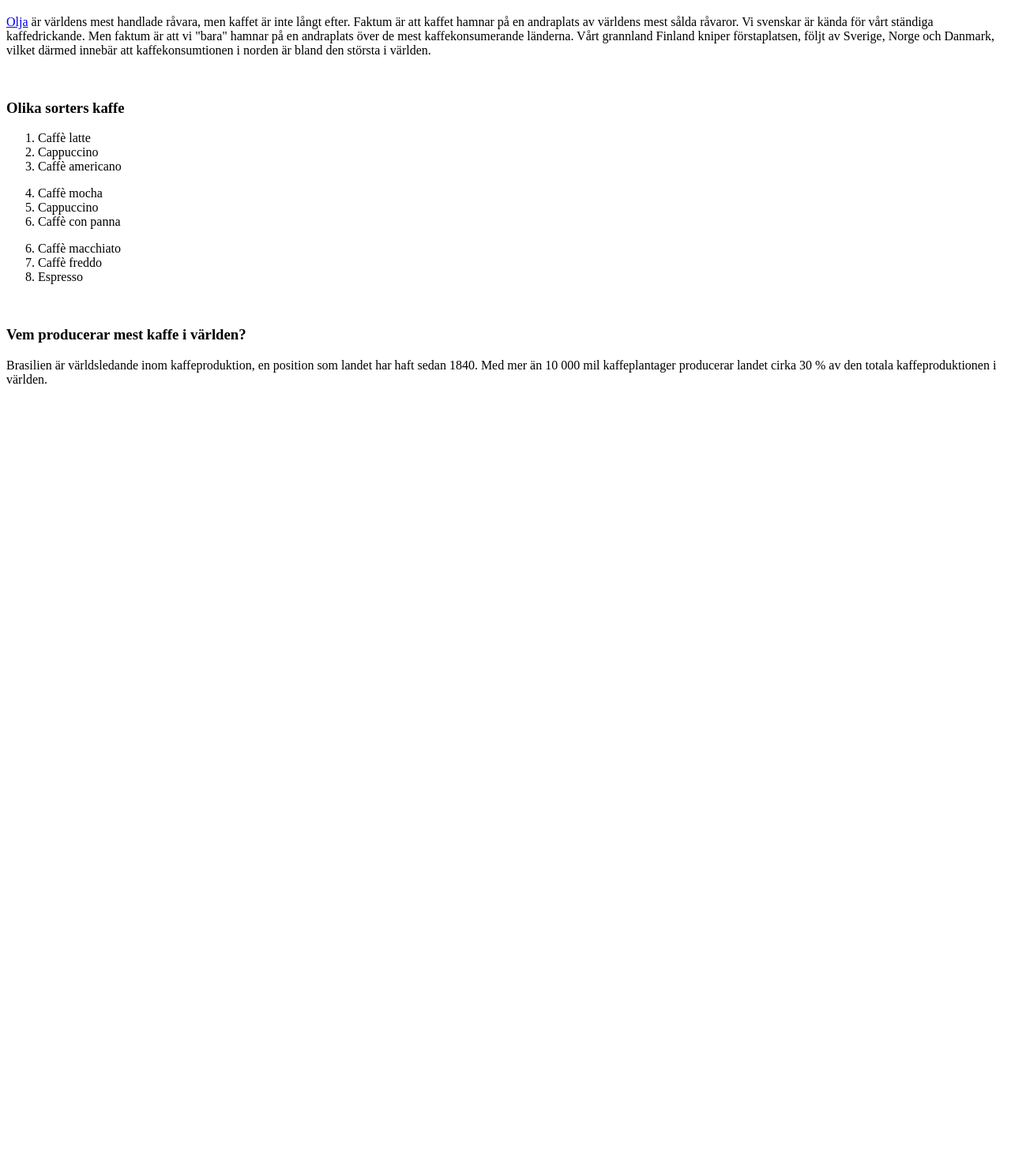
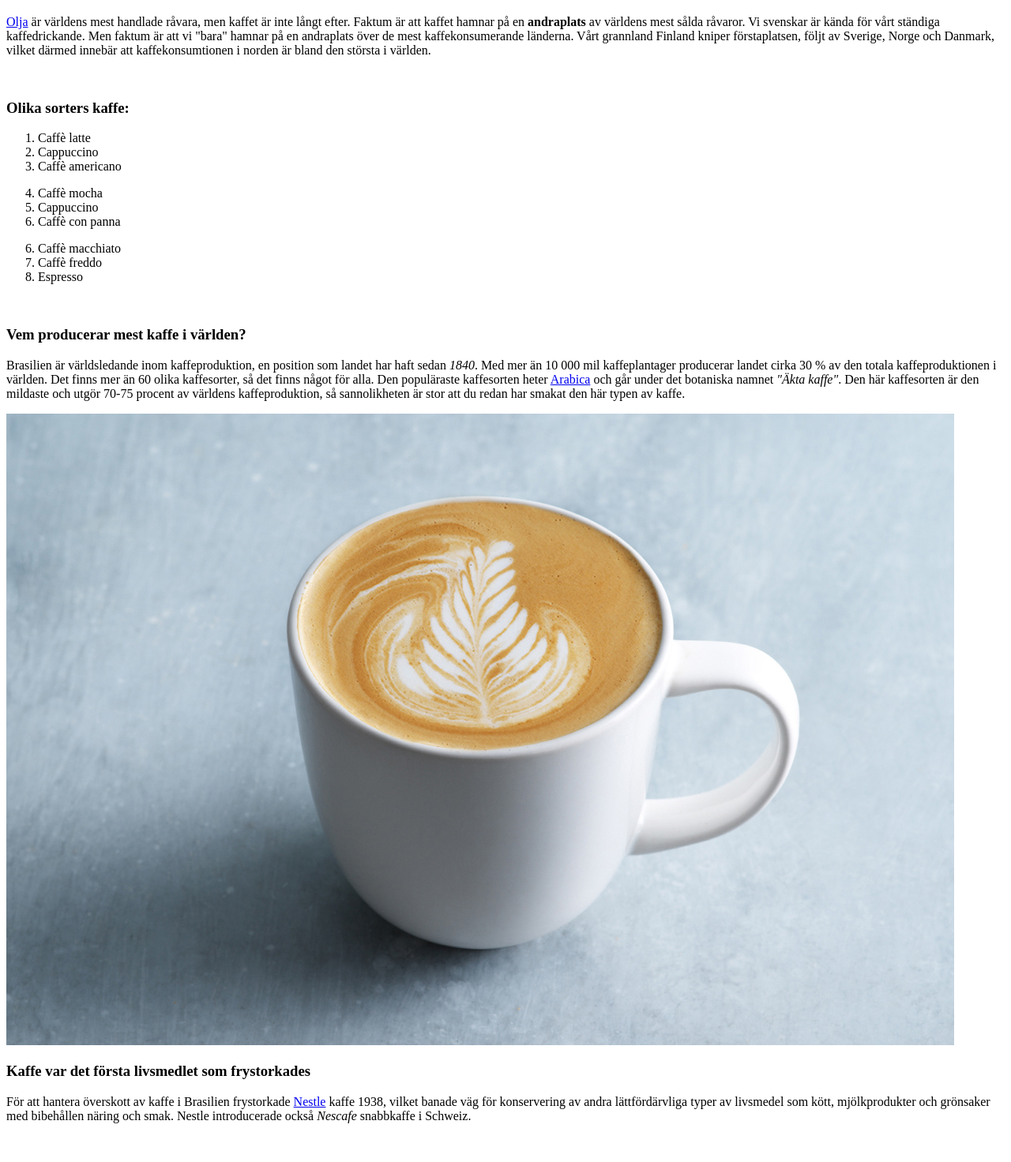
Before and after one commit to krilleszuter/2.6.6, a plain HTML site: page index.html in a window 1280 px wide. Shown: the part 61-1533 px from the top of the page at 79% size. Before the commit the page ends 800 px from the top, so only its background shows below. Drawn offline with Linux system fonts and the light colour scheme.

Commit message:
Påbörjar avslutningen

```diff
--- a/index.html
+++ b/index.html
@@ -8,9 +8,9 @@
 </head>
 <body>
    <h1>Kaffe</h1>
-   <p> <a href="https://sv.wikipedia.org/wiki/Olja" title=" Wikipedia om Olja">Olja</a>  är världens mest handlade råvara, men kaffet är inte långt efter. Faktum är att kaffet hamnar på en andraplats av världens mest sålda råvaror. Vi svenskar är kända för vårt ständiga kaffedrickande. Men faktum är att vi "bara" hamnar på en andraplats över de mest kaffekonsumerande länderna. Vårt grannland Finland kniper förstaplatsen, följt av Sverige, Norge och Danmark, vilket därmed innebär att kaffekonsumtionen i norden är bland den största i världen. </p> <br>
+   <p> <a href="https://sv.wikipedia.org/wiki/Olja" title=" Wikipedia om Olja">Olja</a>  är världens mest handlade råvara, men kaffet är inte långt efter. Faktum är att kaffet hamnar på en <b>andraplats</b>  av världens mest sålda råvaror. Vi svenskar är kända för vårt ständiga kaffedrickande. Men faktum är att vi "bara" hamnar på en andraplats över de mest kaffekonsumerande länderna. Vårt grannland Finland kniper förstaplatsen, följt av Sverige, Norge och Danmark, vilket därmed innebär att kaffekonsumtionen i norden är bland den största i världen. </p> <br>
 
-   <h3>Olika sorters kaffe</h3>
+   <h3>Olika sorters kaffe:</h3>
 <ol>
    <li>Caffè latte</li>
    <li>Cappuccino</li>
@@ -28,6 +28,23 @@
 </ol> <br>
 
 <h3>Vem producerar mest kaffe i världen?</h3>
-<p>Brasilien är världsledande inom kaffeproduktion, en position som landet har haft sedan 1840. Med mer än 10 000 mil kaffeplantager producerar landet cirka 30 % av den totala kaffeproduktionen i världen.</p>
+<p>Brasilien är världsledande inom kaffeproduktion, en position som landet har haft sedan <i>1840</i>. Med mer än 10 000 mil kaffeplantager producerar landet cirka 30 % av den totala kaffeproduktionen i världen. Det finns mer än 60 olika kaffesorter, så det finns något för alla. Den populäraste kaffesorten heter <a href="https://www.kaffebroderna.se/blogg/vad-ar-arabica-kaffe/" title="Arabica kaffe">Arabica</a> och går under det botaniska namnet <i>"Äkta kaffe"</i>. Den här kaffesorten är den mildaste och utgör 70-75 procent av världens kaffeproduktion, så sannolikheten är stor att du redan har smakat den här typen av kaffe.</p>
+
+<img src="kaffe latte.jpg" alt="Kaffe latte" title="Bild på Kaffe latte">
+
+<h3>Kaffe var det första livsmedlet som frystorkades</h3>
+<p>För att hantera överskott av kaffe i Brasilien frystorkade   <a href="https://www.nestle.se/sv" target="_blank">Nestle</a> </i> kaffe 1938, vilket banade väg för konservering av andra lättfördärvliga typer av livsmedel som kött, mjölkprodukter och grönsaker med bibehållen näring och smak. Nestle introducerade också <i>Nescafe</i> snabbkaffe i Schweiz. </p>
+<br>
+<br>
+<a href="https://www.nescafe.com/se/" target="_blank" title="Bild på Nescafe">  <img src="kaffffe.jpg" alt="Bildlänk Nescafe"> </a>
+<br>
+<br>
+
+<h3>Visste du att?</h3>
+<p>Kaffebönor kommer från frukterna av kaffeplantan som är ett vintergrönt träd som växer i tropiska och subtropiska regioner. Träden kan bli upp till <i>12 meter höga </i> och röda stenfrukter växer på grenarna. Inuti var och en av dessa stenfrukter finns vanligtvis två frön, vilket vi kallar kaffebönor. Med andra ord kan vi säga att kaffe är en frukt, även om det just är ett frö i en frukt.</p>
+
+
+
+
 </body>
 </html>
```
Also changed, not shown: kaffe latte.jpg (added), kaffffe.jpg (added), 1 other file.
